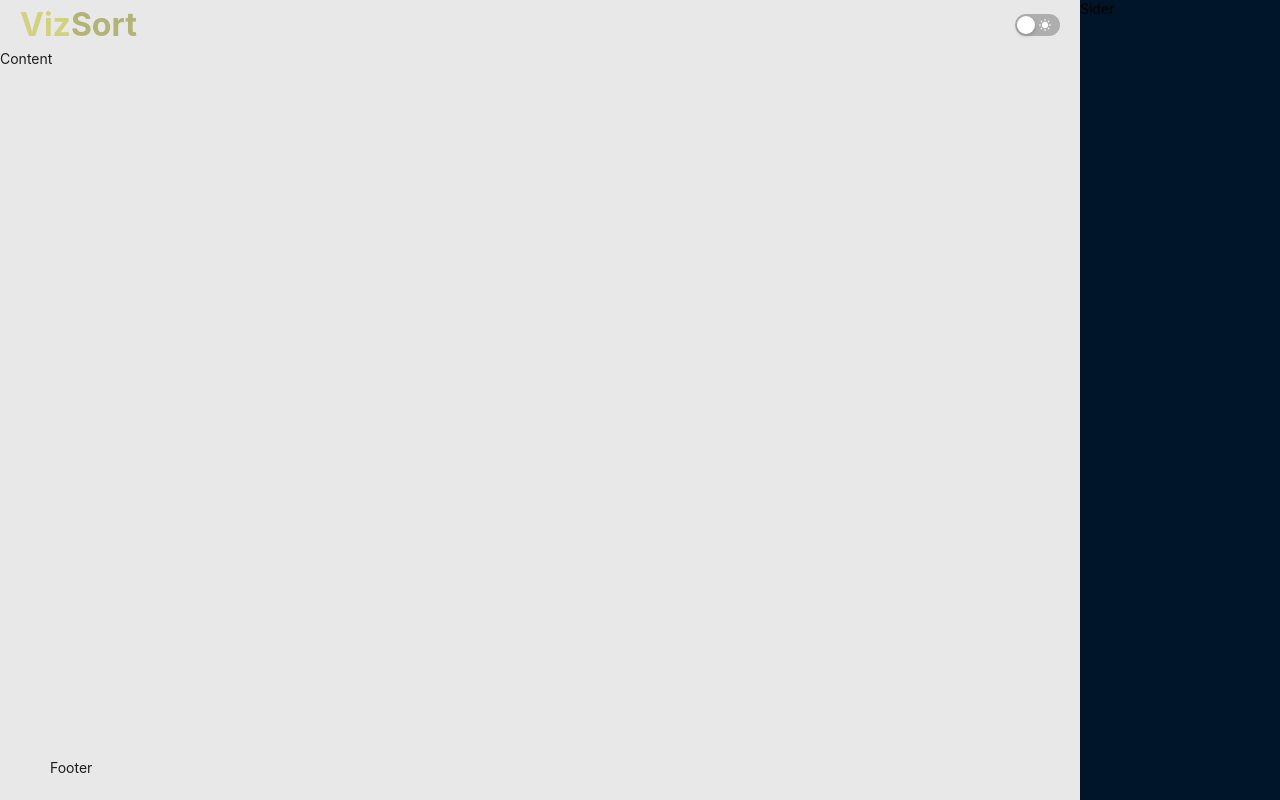
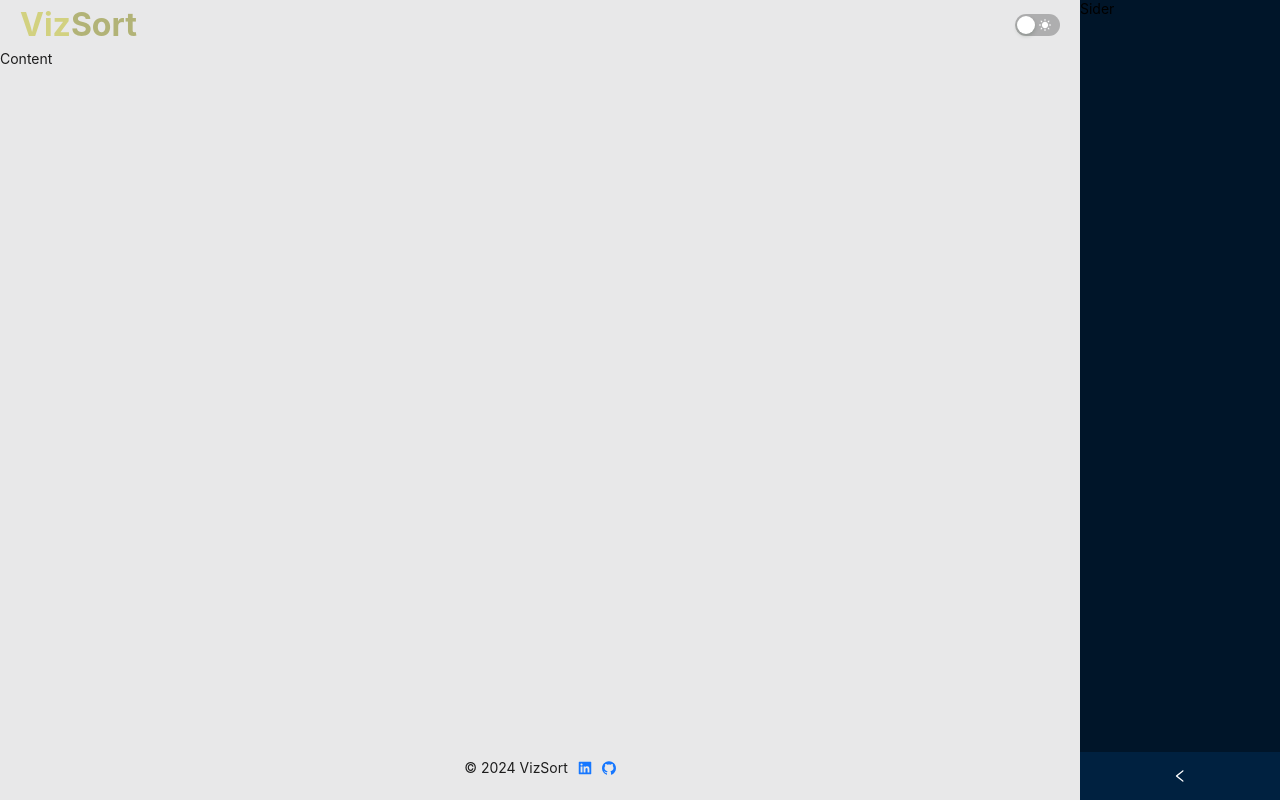
Before and after one commit to mohammedelgammal/viz_sort, a React (Vite) app: page / in a window 1280 px wide. Built offline with nearby package versions, Linux system fonts and the light colour scheme.

Commit message:
implementing_footer

```diff
--- a/src/Layout.tsx
+++ b/src/Layout.tsx
@@ -1,7 +1,7 @@
 import { Layout } from "antd";
-import { Header } from "components/index";
+import { Header, Footer } from "components/index";
 
-const { Footer, Sider, Content } = Layout;
+const { Sider, Content } = Layout;
 
 const layoutStyle = {
   overflow: "hidden",
@@ -15,9 +15,9 @@ export default (): JSX.Element => {
       <Layout>
         <Header />
         <Content>Content</Content>
-        <Footer>Footer</Footer>
+        <Footer />
       </Layout>
-      <Sider>Sider</Sider>
+      <Sider collapsible>Sider</Sider>
     </Layout>
   );
 };
--- /dev/null
+++ b/src/components/Footer/Footer.module.css
@@ -0,0 +1,4 @@
+.footer {
+  justify-content: center;
+  gap: 10px;
+}
--- /dev/null
+++ b/src/components/Footer/Footer.tsx
@@ -0,0 +1,23 @@
+import { Flex } from "antd";
+import { GithubFilled, LinkedinFilled } from "@ant-design/icons";
+import { Footer } from "antd/es/layout/layout";
+import Style from "./Footer.module.css";
+
+export default (): JSX.Element => {
+  return (
+    <Footer>
+      <Flex className={Style.footer}>
+        <p>© 2024 VizSort</p>
+        <a
+          href="https://linkedin.com/in/mohammedelgammal-codes"
+          target="_blank"
+        >
+          <LinkedinFilled />
+        </a>
+        <a href="https://github.com/mohammedelgammal" target="_blank">
+          <GithubFilled />
+        </a>
+      </Flex>
+    </Footer>
+  );
+};
--- a/src/components/Header/Header.tsx
+++ b/src/components/Header/Header.tsx
@@ -1,8 +1,8 @@
+import { useContext } from "react";
 import { Flex, Switch, Typography } from "antd";
-import { useContext } from "react";
+import { MoonFilled, SunFilled } from "@ant-design/icons";
 import themeContext from "src/contexts/themeContext";
 import Style from "./Header.module.css";
-import { MoonFilled, SunFilled } from "@ant-design/icons";
 
 export default (): JSX.Element => {
   const { setDark } = useContext(themeContext);
--- a/src/components/index.tsx
+++ b/src/components/index.tsx
@@ -1 +1,2 @@
 export { default as Header } from "./Header/Header";
+export { default as Footer } from "./Footer/Footer";
```
